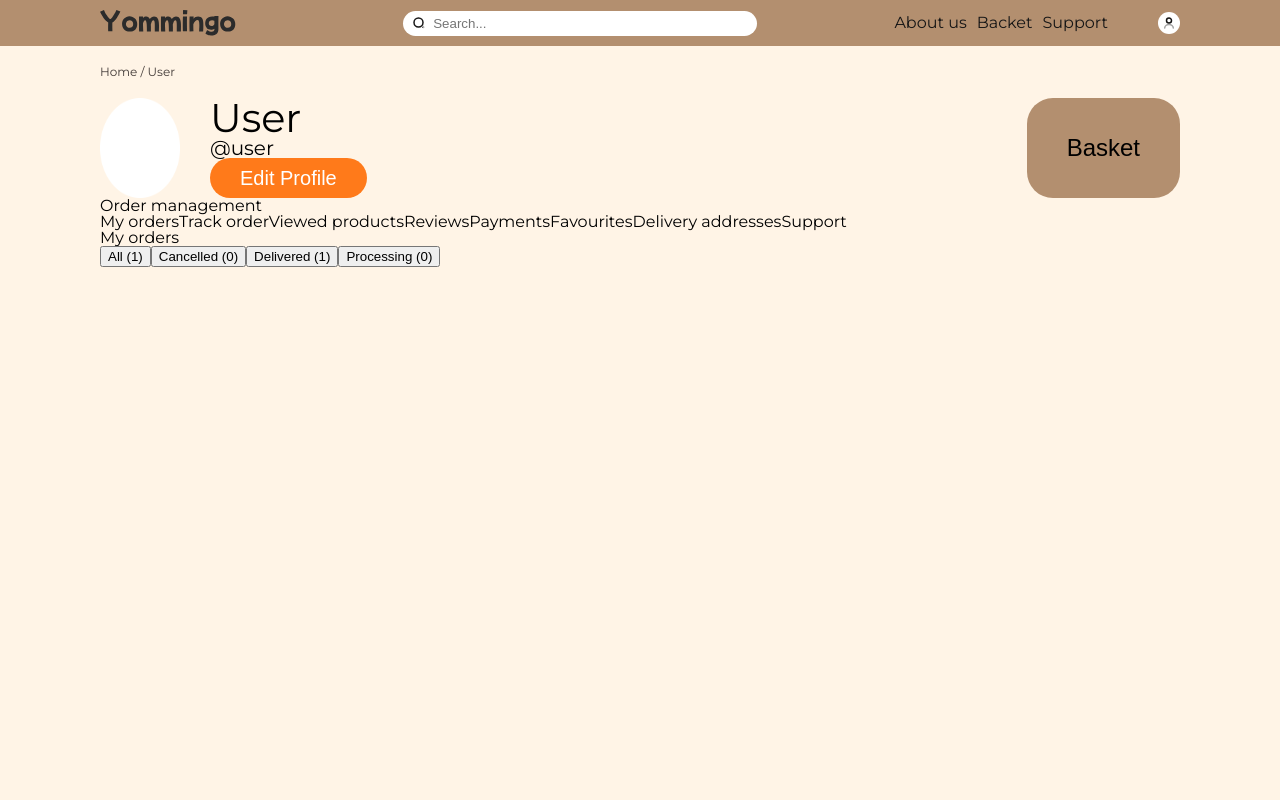
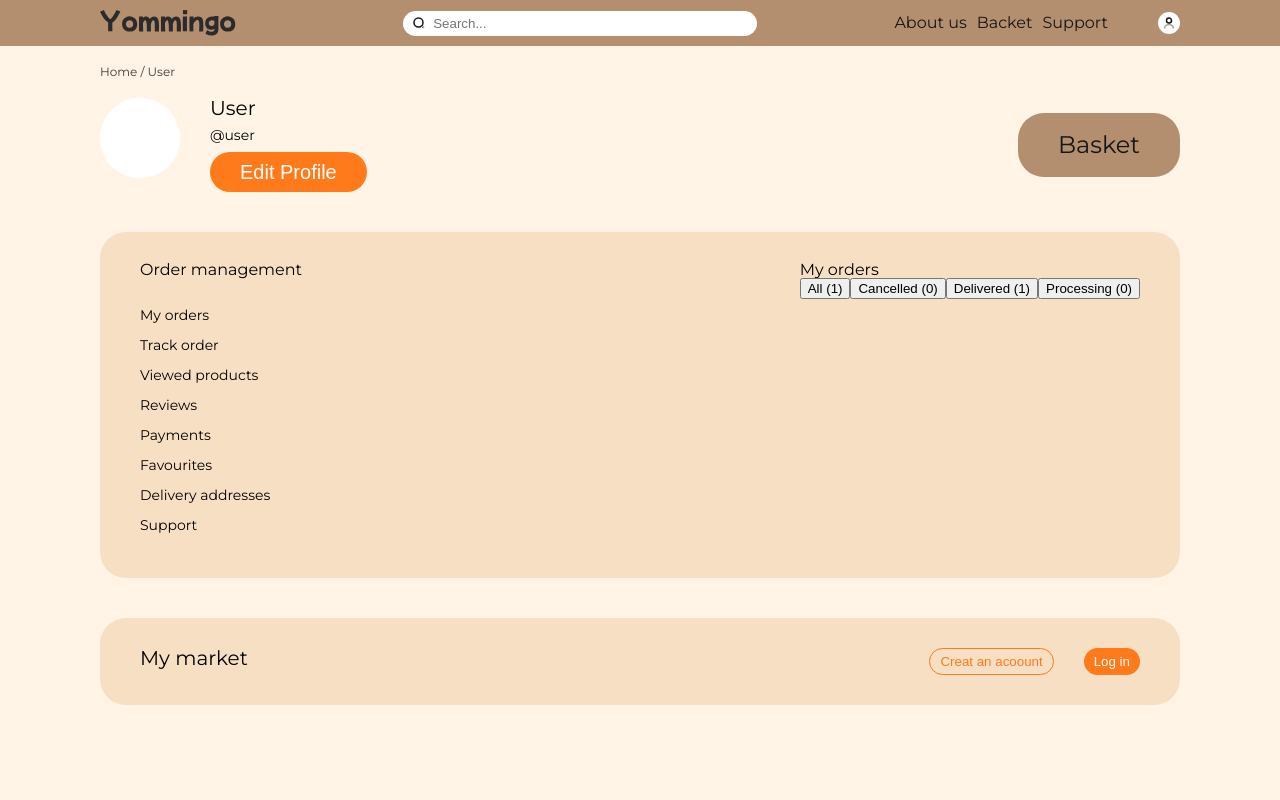
Before and after one commit to Va-Tsu/amazon-dip, a React (Vite) app in the folder frontend/: page /user in a window 1280 px wide. Shown: the top 800 px of the page. Built offline with nearby package versions, Linux system fonts and the light colour scheme; a web font is replaced by a local one.

Commit message:
done with userprofile

```diff
--- a/frontend/src/pages/User/UserProfile/UserProfile.tsx
+++ b/frontend/src/pages/User/UserProfile/UserProfile.tsx
@@ -1,3 +1,4 @@
+import { Link } from "react-router-dom";
 import { Footer } from "../../../assets/Footer";
 import { Header } from "../../../assets/Header";
 
@@ -17,7 +18,7 @@ export function UserProfile() {
               <button className="userProfile__hero__edit">Edit Profile</button>
             </div>
           </div>
-          <button className="userProfile__hero__basket">Basket</button>
+          <Link to={'/basket'} className="userProfile__hero__basket">Basket</Link>
         </section>
 
         <div className="userProfile__orders">
@@ -50,6 +51,15 @@ export function UserProfile() {
             </div>
           </div>
         </div>
+
+        <div className="userProfile__seller__register">
+          <h1 className="userProfile__seller__register__title">My market</h1>
+
+          <div className="userProfile__seller__register__block">
+            <button className="userProfile__seller__register__button__create">Creat an acoount</button>
+            <button className="userProfile__seller__register__button__log">Log in</button>
+          </div>
+        </div>
       </div>
       <Footer/>
     </section>
--- a/frontend/src/styles/abstracts/_mixins.scss
+++ b/frontend/src/styles/abstracts/_mixins.scss
@@ -29,7 +29,7 @@
   }
 }
 
-@mixin text($size, $line-height: normal, $weight: 400) {
+@mixin text($size: 12px, $line-height: normal, $weight: 400) {
   font-size: $size;
   line-height: $line-height;
   font-weight: $weight;
--- a/frontend/src/styles/pages/user/UserProfile.scss
+++ b/frontend/src/styles/pages/user/UserProfile.scss
@@ -29,6 +29,7 @@
   &__hero {
     display: flex;
     justify-content: space-between;
+    align-items: center;
     margin-top: 20px;
     &__block {
       display: flex;
@@ -36,13 +37,16 @@
     }
     &__img {
       width: 80px;
+      height: 80px;
     }
     &__text {}
     &__name {
-      @include text(40px, 100%, 400);
+      @include text(20px, 100%, 400);
+      margin-bottom: 10px;
     }
     &__email {
-      @include text(20px, 100%, 400);
+      @include text(14px, 100%, 400);
+      margin-bottom: 10px;
     }
     &__edit {
       @include text(20px, 100%, 400);
@@ -51,17 +55,24 @@
       padding: 10px 30px;
       border-radius: 26px;
       color: #fff;
+
+      @include mobile () {
+        @include text(12px, 100%, 400);
+        padding: 5px 15px;
+      }
     }
     &__basket {
       padding: 20px 40px;
       border: none;
       border-radius: 26px;
       background-color: #B38F6F;
+      text-decoration: none;
+      color: #161616;
       @include text(24px, 100%, 400);
       @include mobile () {
         border-radius: 16px;
         max-height: 50px;
-        padding: 0 20px;
+        padding: 10px 25px;
         @include text(14px, 100%, 400);
       }
     }
@@ -69,22 +80,83 @@
 
   // Orders section
   &__orders {
-
+    margin-top: 40px;
+    display: flex;
+    justify-content: center;
+    background-color: #F7DFC4;
+    border-radius: 26px;
+    padding: 30px 40px;
+    @include tablet() {
+      justify-content: space-between;
+    }
     // Sidebar
     &__sidebar {
-      &__title {}
-      &__nav {}
-      &__link {}
+      &__title {
+        @include text(16px,100%,400);
+      }
+      &__nav {
+        margin-top: 30px;
+        display: flex;
+        flex-direction: column;
+      }
+      &__link {
+        @include text(14px,100%,400);
+        margin-bottom: 16px;
+      }
     }
 
     // Main content
     &__main {
+      display: none;
+
+      @include tablet() {
+        display: block;
+      }
+      /*
       &__header {}
       &__title {}
       &__filters {}
       &__filter {}
       &__list {}
       &__card {}
+      */
+    }
+  }
+
+  //seller
+  &__seller__register {
+    margin-top: 40px;
+    display: flex;
+    justify-content: space-between;
+    background-color: #F7DFC4;
+    padding: 30px 40px;
+    border-radius: 26px;
+    &__title {
+      @include text(20px,100%,400);
+    }
+    &__block {
+      display: flex;
+      gap: 8px;
+      @include tablet() {
+        gap: 30px;
+      }
+    }
+
+    &__button__create {
+      background-color: #F7DFC4;
+      color: #FF7A1A;
+      border: 1px solid #FF7A1A;
+      border-radius: 26px;
+      padding: 5px 10px;
+
+
+    }
+    &__button__log {
+      border: none;
+      color: #fff;
+      background-color: #FF7A1A;
+      border-radius: 26px;
+      padding: 5px 10px;
     }
   }
 }
```
